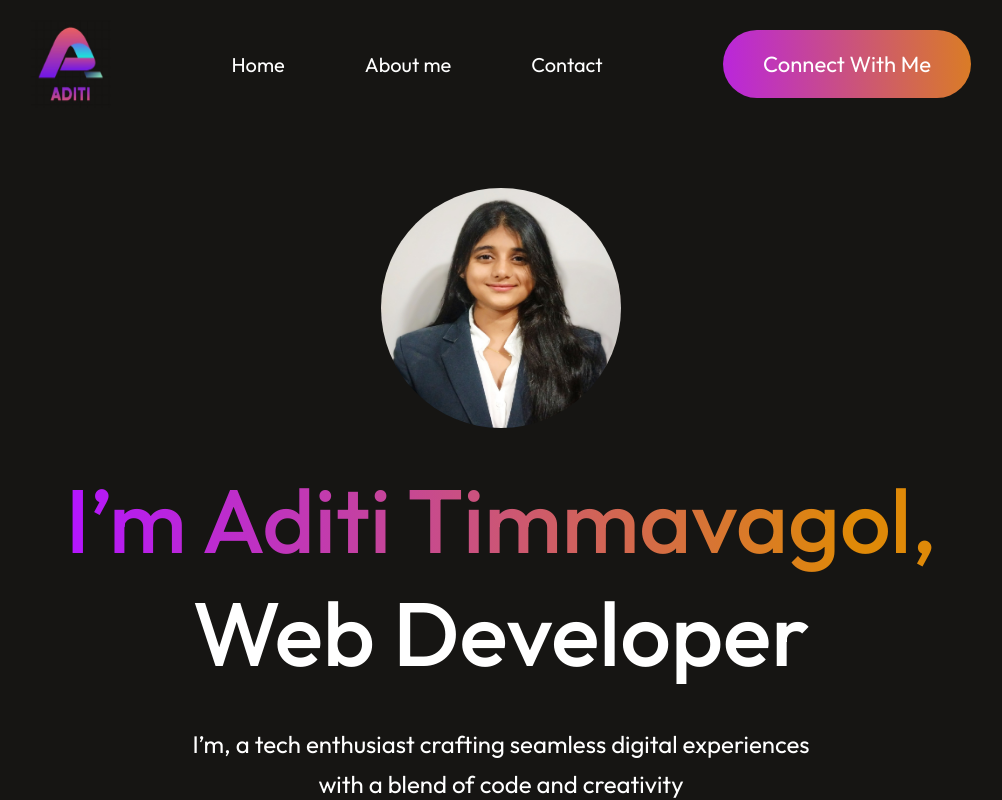
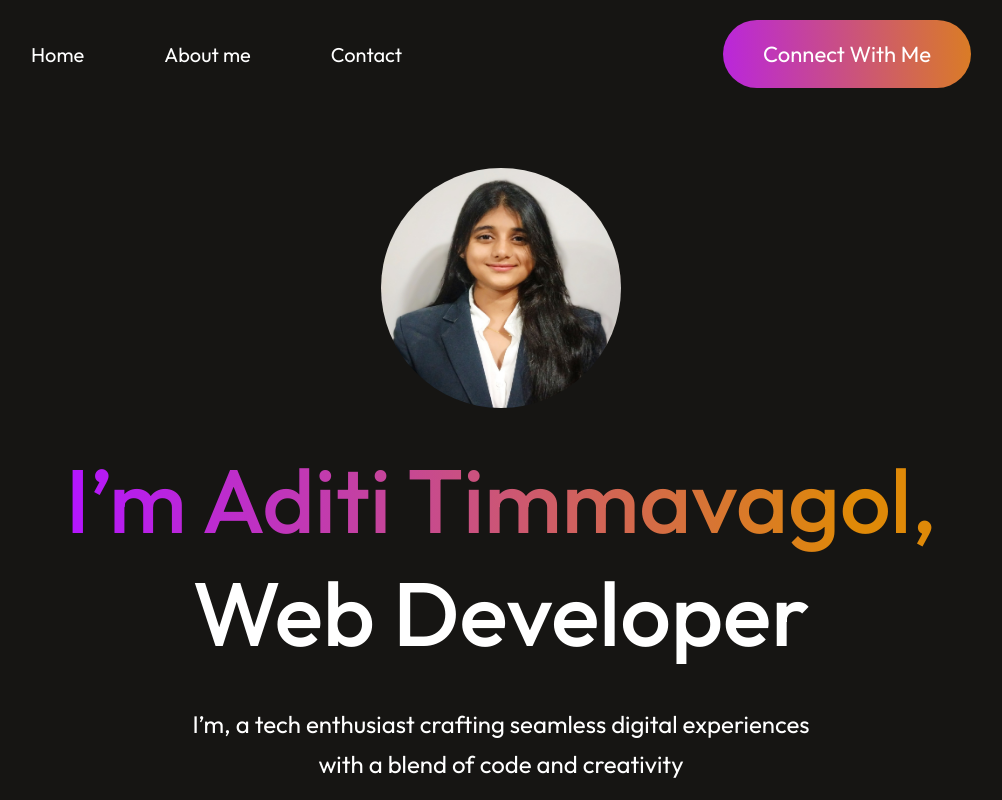
Before and after one commit to Aditi-gig/Portfolio-React, a React (Vite) app: page / in a window 1280 px wide. Shown: the top 800 px of the page, without its empty margins (139-1141 px from the left). Built offline with nearby package versions, Linux system fonts and the light colour scheme.

Commit message:
Removed logo image

```diff
--- a/src/components/Navbar.jsx
+++ b/src/components/Navbar.jsx
@@ -1,6 +1,5 @@
 import React, { useState } from 'react'
 import './Navbar.css'
-import logo from '../assets/logo.jpg'
 
 
 
@@ -9,7 +8,6 @@
 
   return (
     <div className='navbar'>
-        <img src={logo} alt="logo" className='logo-img' />
         <ul className="nav-menu">
            <li>Home</li>
             <li>About me</li>
```
Also changed, not shown: src/assets/logo.JPG (deleted).
